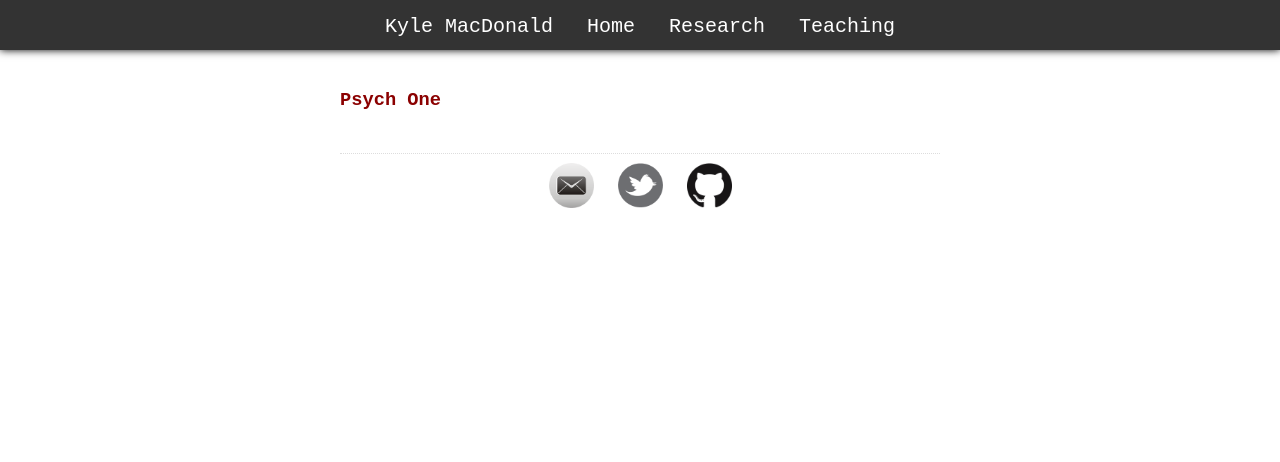
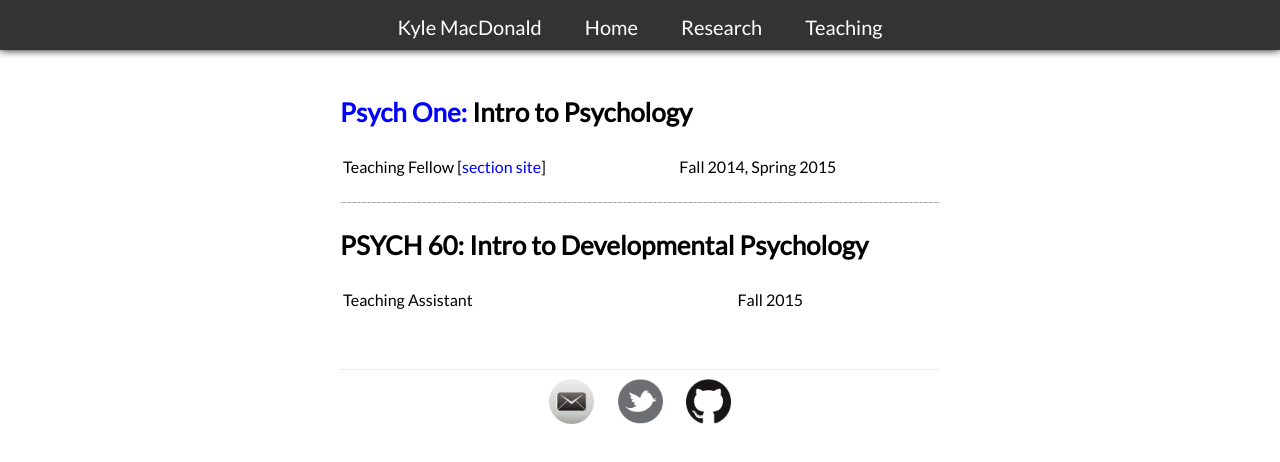
Before and after one commit to kemacdonald/website, a plain HTML site: page teaching.html in a window 1280 px wide. Drawn offline with Linux system fonts and the light colour scheme.

```diff
--- a/style.css
+++ b/style.css
@@ -2,7 +2,15 @@ body {
     background: #fff;
     margin: 0px;
     padding: 0px;
+    font-family: 'Lato', sans-serif;
   }
+
+hr {
+    border: 0;
+    border-bottom: 1px dashed #ccc;
+    background: #999;
+}
+
 
 a:link {
   color: blue;
@@ -17,10 +25,16 @@ a:hover {
   color: grey;
 }
 
+p {
+	font-family: times, sans-serif;
+}
+
  h2, h3 {
-  font-family: courier new;
-  color:darkred;
+  font-family: 'Lato', sans-serif;
+  font-size: 26px;
+  color:black;
  }
+
 
 #container {
   width: 600px;
@@ -28,9 +42,10 @@ a:hover {
   padding-top: 70px;
 }
 
-div.footer                  { border-top: 1px dotted #ddd; padding-top: 9px;
-                              margin-top: 42px; font-size: 16px; color: #888;
-                              text-align: center; }
+div.footer {
+  border-top: 1px dotted #ddd; padding-top: 9px;
+  margin-top: 42px; font-size: 16px; color: #888;
+  text-align: center; }
 
  #navigation {
   position: fixed;
@@ -51,11 +66,11 @@ div.footer                  { border-top: 1px dotted #ddd; padding-top: 9px;
 
 #navigation a {
   font-size: 20px;
-  padding-left: 15px;
-  padding-right: 15px;
+  padding-left: 20px;
+  padding-right: 20px;
   color: white;
   text-decoration: none;
-  font-family: courier new;
+  font-family: 'Lato', sans-serif;
 }
 
 #navigation a:hover {
@@ -69,3 +84,7 @@ div.footer                  { border-top: 1px dotted #ddd; padding-top: 9px;
  height: 3em;
  margin-top: -3em;
 }
+
+table {
+  padding-bottom: 15px;
+}
--- a/teaching.html
+++ b/teaching.html
@@ -2,6 +2,7 @@
 
 <html lang="en">
 <head>
+	<link href='http://fonts.googleapis.com/css?family=Lato' rel='stylesheet' type='text/css'>
     <meta charset="utf-8" />
     <title>Teaching</title>
 	<link rel="stylesheet" type="text/css" href="style.css">
@@ -17,8 +18,25 @@
 
 	<div id="container">
 
-	<h3>Psych One</h3>
+	<h3><a href = "http://psych-one.weebly.com/">Psych One:</a> Intro to Psychology</h3>
 
+		<table style="width:100%">
+		  	<tr>
+		    <td>Teaching Fellow [<a href = "http://stanford.edu/~kylem4/tf_site/index.html" target="_blank">section site</a>]<br> </td>
+		    <td>Fall 2014, Spring 2015</td>
+		  	</tr>
+		</table>
+
+	<hr>
+
+	<h3>PSYCH 60: Intro to Developmental Psychology</h3>
+
+		<table style="width:100%">
+		  	<tr>
+		    <td>Teaching Assistant<br> </td>
+		    <td>Fall 2015</td>
+		  	</tr>
+		</table>
 
 
 	<div class=footer>
```
Also changed, not shown: index.html (+1 -0 lines), projects.html (+16 -7 lines), 4 other files.
